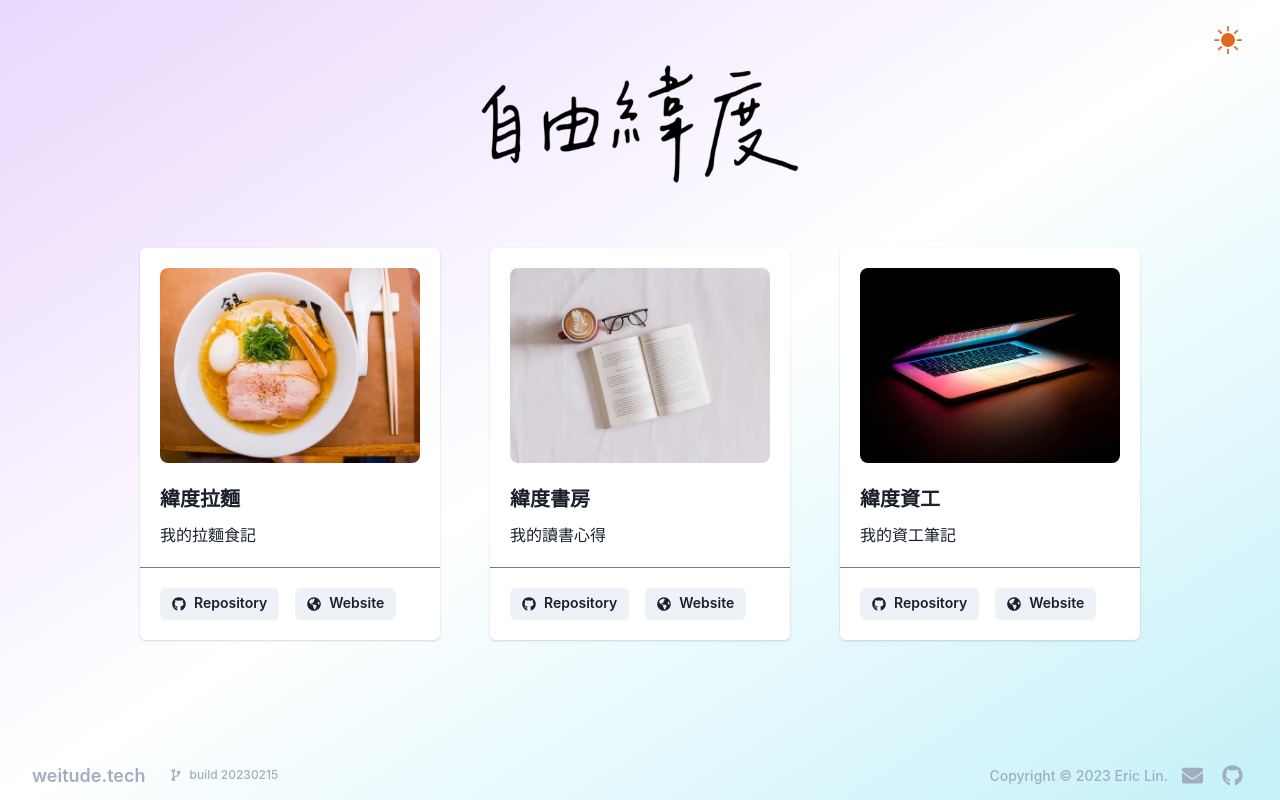
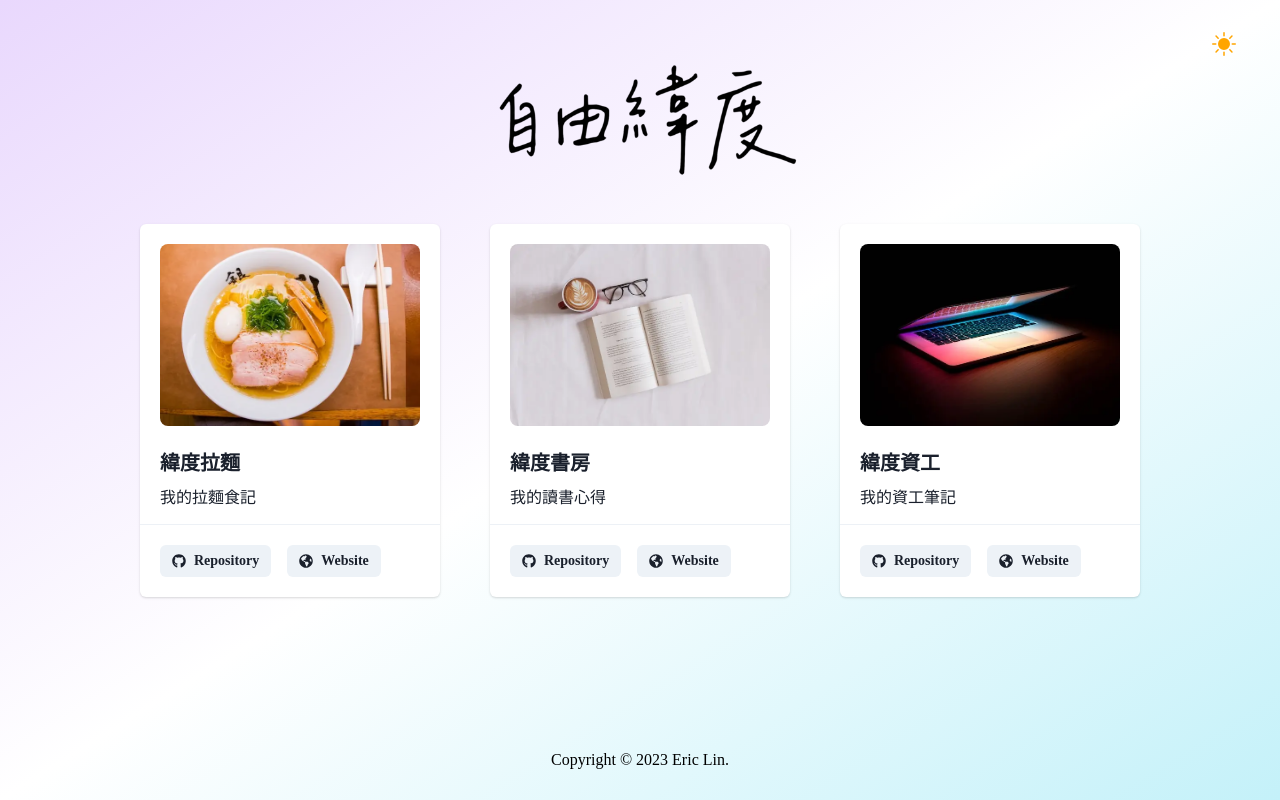
Before and after one commit to weitude/weitude.github.io, a React (Vite) app: page / in a window 1280 px wide. Built offline with nearby package versions, Linux system fonts and the light colour scheme.

Commit message:
add skeleton

```diff
--- a/src/App.jsx
+++ b/src/App.jsx
@@ -3,5 +3,4 @@ import BlogContainer from "@/containers/BlogContainer";
 function App() {
   return <BlogContainer />;
 }
-
 export default App;
--- a/src/components/BlogCard.jsx
+++ b/src/components/BlogCard.jsx
@@ -7,6 +7,7 @@ import {
   Divider,
   Heading,
   Image,
+  Skeleton,
   Stack,
   Text
 } from "@chakra-ui/react";
@@ -15,7 +16,8 @@ const BlogCard = ({ blog }) => {
   const { title, img, info, btns } = blog;
   return (
     <Card w="20%" minW="300px">
-      <CardBody>
+      <Skeleton isLoaded={img}>
+        <CardBody minH="300px" h="300px">
           <Image src={img} alt={title} borderRadius="lg" w="100%" h="70%" fit="cover" />
           <Stack mt="6" spacing="3">
             <Heading size="md">{title}</Heading>
@@ -27,13 +29,19 @@ const BlogCard = ({ blog }) => {
           <ButtonGroup spacing="4">
             {btns.map((btn, idx) => {
               return (
-              <Button key={idx} size="sm" leftIcon={btn.icon} onClick={() => window.open(btn.link)}>
+                <Button
+                  key={idx}
+                  size="sm"
+                  leftIcon={btn.icon}
+                  onClick={() => window.open(btn.link)}
+                >
                   {btn.title}
                 </Button>
               );
             })}
           </ButtonGroup>
         </CardFooter>
+      </Skeleton>
     </Card>
   );
 };
--- a/src/components/Footer.jsx
+++ b/src/components/Footer.jsx
@@ -1,106 +1,13 @@
-import { Flex, HStack, Icon, IconButton, Link, Text, useMediaQuery } from "@chakra-ui/react";
-import { FaCodeBranch, FaEnvelope, FaGithub } from "react-icons/fa";
+import { Flex, Link, Text } from "@chakra-ui/react";
 
-function Footer() {
-  const version = "build 20230215";
-  const [isMobile] = useMediaQuery("(max-width: 768px)");
-  if (isMobile) {
-    return (
-      <Flex
-        w="100%"
-        py="1"
-        px="4"
-        justifyContent="end"
-        alignItems="center"
-        flexDirection="column"
-        position="relative"
-        bottom="0"
-      >
-        <Flex w="100%" my="2" justifyContent="space-between" alignItems="center">
-          <Flex spacing={4} flexDirection="column" justifyContent="center" alignItems="start">
-            <HStack mb="0.5">
-              <Icon as={FaCodeBranch} boxSize="2" color="gray.400" />
-              <Text fontSize="8" fontWeight="600" color="gray.400">
-                {version}
-              </Text>
-            </HStack>
-            <Text fontSize="10" fontWeight="500" color="gray.400">
-              Copyright © {new Date().getFullYear()} Eric Lin.
-            </Text>
-          </Flex>
-          <HStack>
-            <IconButton
-              icon={<FaEnvelope size="1.5em" />}
-              size="sm"
-              aria-label="Email"
-              variant="ghost"
-              color="gray.400"
-              onClick={() => window.open("mailto:eric.c.w.lin@gmail.com")}
-              _focus={{ boxShadow: "none" }}
-            />
-            <IconButton
-              icon={<FaGithub size="1.5em" />}
-              size="sm"
-              aria-label="GitHub"
-              variant="ghost"
-              color="gray.400"
-              onClick={() => window.open("https://github.com/weitude/weitude.github.io")}
-              _focus={{ boxShadow: "none" }}
-            />
-          </HStack>
-        </Flex>
-      </Flex>
-    );
-  }
+const Footer = () => {
   return (
-    <Flex
-      w="100%"
-      h="50"
-      px="8"
-      justifyContent="space-between"
-      alignItems="center"
-      flexDirection="row"
-      position="absolute"
-      bottom="0"
-    >
-      <HStack>
-        <Text mr="4" fontSize="lg" fontWeight="600" color="gray.400">
-          <Link href="https://weitude.tech/" isExternal>
-            weitude.tech
-          </Link>
-        </Text>
-        <HStack>
-          <Icon as={FaCodeBranch} boxSize="3" color="gray.400" />
-          <Text fontSize="12" fontWeight="500" color="gray.400">
-            {version}
-          </Text>
-        </HStack>
-      </HStack>
-      <HStack spacing={2}>
-        <Text fontSize="sm" fontWeight="500" color="gray.400">
-          Copyright © {new Date().getFullYear()} Eric Lin.
-        </Text>
-        <IconButton
-          icon={<FaEnvelope size="1.5em" />}
-          size="sm"
-          aria-label="Email"
-          variant="ghost"
-          color="gray.400"
-          onClick={() => window.open("mailto:eric.c.w.lin@gmail.com")}
-          _focus={{ boxShadow: "none" }}
-        />
-        <IconButton
-          icon={<FaGithub size="1.5em" />}
-          size="sm"
-          aria-label="GitHub"
-          variant="ghost"
-          color="gray.400"
-          onClick={() => window.open("https://github.com/weitude/weitude.github.io")}
-          _focus={{ boxShadow: "none" }}
-        />
-      </HStack>
+    <Flex w="100%" bottom="7" position="absolute" justifyContent="center">
+      <Link href={"https://weitude.tech"} _hover={{ color: "blue.600" }}>
+        <Text>Copyright © {new Date().getFullYear()} Eric Lin.</Text>
+      </Link>
     </Flex>
   );
-}
+};
 
 export default Footer;
--- a/src/components/ThemeSwitcher.jsx
+++ b/src/components/ThemeSwitcher.jsx
@@ -1,32 +1,24 @@
-import { Flex, Icon, IconButton, useColorMode, useMediaQuery } from "@chakra-ui/react";
-import { motion } from "framer-motion";
-import { BsMoonFill, BsSunFill } from "react-icons/bs";
+import { Flex, IconButton, useColorMode, useMediaQuery } from "@chakra-ui/react";
+import { BsFillMoonStarsFill, BsSunFill } from "react-icons/bs";
 
 const ThemeSwitcher = () => {
   const { colorMode, toggleColorMode } = useColorMode();
   const [isMobile] = useMediaQuery("(max-width: 768px)");
-  const spring = {
-    type: "spring",
-    stiffness: 100,
-    mass: 0.5,
-    damping: 5
-  };
-
   return (
     <Flex position="absolute" top="5" right={isMobile ? "5" : "8"}>
-      <motion.div
-        transition={spring}
-        whileTap={{ rotate: 180, opacity: 0 }}
-        whileHover={{ scale: 1.1 }}
-      >
-        <IconButton aria-label="colorMode" onClick={toggleColorMode} variant="none">
-          {colorMode === "dark" ? (
-            <Icon as={BsMoonFill} color="purple.400" boxSize={isMobile ? "6" : "7"} />
+      <IconButton
+        size="lg"
+        aria-label={"Theme-Switcher"}
+        icon={
+          colorMode === "light" ? (
+            <BsSunFill color="orange" size={24} />
           ) : (
-            <Icon as={BsSunFill} color="orange.500" boxSize={isMobile ? "6" : "7"} />
-          )}
-        </IconButton>
-      </motion.div>
+            <BsFillMoonStarsFill color="#B794F4" size={20} />
+          )
+        }
+        onClick={toggleColorMode}
+        variant="ghost"
+      />
     </Flex>
   );
 };
--- a/src/components/Title.jsx
+++ b/src/components/Title.jsx
@@ -1,11 +1,16 @@
-import { Image, useColorModeValue } from "@chakra-ui/react";
+import { Flex, Image, Skeleton, useColorModeValue } from "@chakra-ui/react";
 import white from "@img/weitude_white.webp";
 import black from "@img/weitude_black.webp";
 
 const Title = () => {
-  const invert = useColorModeValue("invert(5%)", "invert(95%)");
   const img = useColorModeValue(black, white);
-  return <Image src={img} alt="自由緯度" my="8vh" w="25%" minW="300px" />;
+  return (
+    <Skeleton isLoaded={img}>
+      <Flex justifyContent="center">
+        <Image src={img} alt="自由緯度" ml="4" mt="8vh" mb="6vh" w="25%" minW="300px" />
+      </Flex>
+    </Skeleton>
+  );
 };
 
 export default Title;
--- a/src/containers/BlogContainer.jsx
+++ b/src/containers/BlogContainer.jsx
@@ -1,16 +1,16 @@
-import blogs from "@/data/Blogs.jsx";
-import BlogCard from "@/components/BlogCard.jsx";
-import { Flex, Text } from "@chakra-ui/react";
-import Title from "@/components/Title.jsx";
-import Footer from "@/components/Footer.jsx";
-import ThemeSwitcher from "@/components/ThemeSwitcher.jsx";
+import blogs from "@/data/blogs.jsx";
+import BlogCard from "@/components/BlogCard";
+import { Flex } from "@chakra-ui/react";
+import Title from "@/components/Title";
+import Footer from "@/components/Footer";
+import ThemeSwitcher from "@/components/ThemeSwitcher";
 
 const BlogContainer = () => {
   return (
     <Flex flexDirection="column" justifyContent="flex-start" alignItems="center" minH="100vh">
       <ThemeSwitcher />
       <Title />
-      <Flex flexWrap="wrap" justifyContent="center" gap="50px" mx="100px" mb="70">
+      <Flex flexWrap="wrap" justifyContent="center" gap="50px" mx="100px" mb="100px">
         {blogs.map((blog, idx) => {
           return <BlogCard key={idx} blog={blog} />;
         })}
--- a/src/main.jsx
+++ b/src/main.jsx
@@ -2,7 +2,7 @@ import React from "react";
 import ReactDOM from "react-dom/client";
 import App from "./App";
 import { ChakraProvider } from "@chakra-ui/react";
-import theme from "@/theme.js";
+import theme from "@/theme";
 
 ReactDOM.createRoot(document.getElementById("root")).render(
   <React.StrictMode>
--- a/src/theme.js
+++ b/src/theme.js
@@ -1,17 +1,16 @@
-// theme.js
-
-// 1. import `extendTheme` function
 import { extendTheme, useColorModeValue } from "@chakra-ui/react";
 
-// 2. Add your color mode config
 const config = {
   initialColorMode: "light",
   useSystemColorMode: true
 };
 
-// 3. extend the theme
 const theme = extendTheme({
   config,
+  fonts: {
+    heading: "Trebuchet MS",
+    body: "Avenir"
+  },
   styles: {
     global: () => ({
       body: {
```
Also changed, not shown: src/data/blogs.jsx (renamed from src/data/Blogs.jsx). Lines whose indentation alone changed are shown as unchanged.
